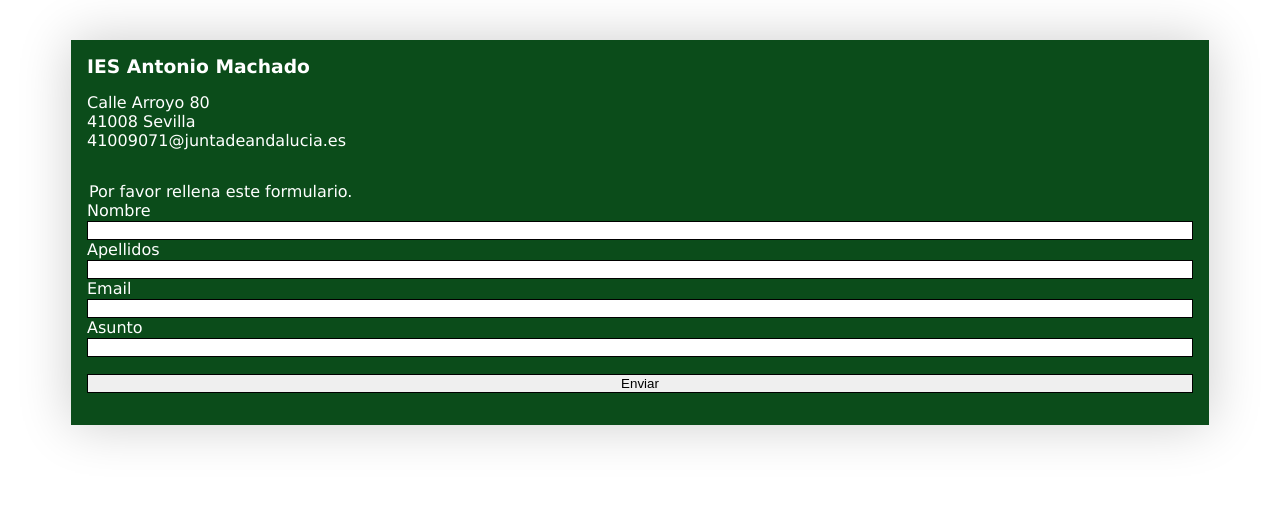
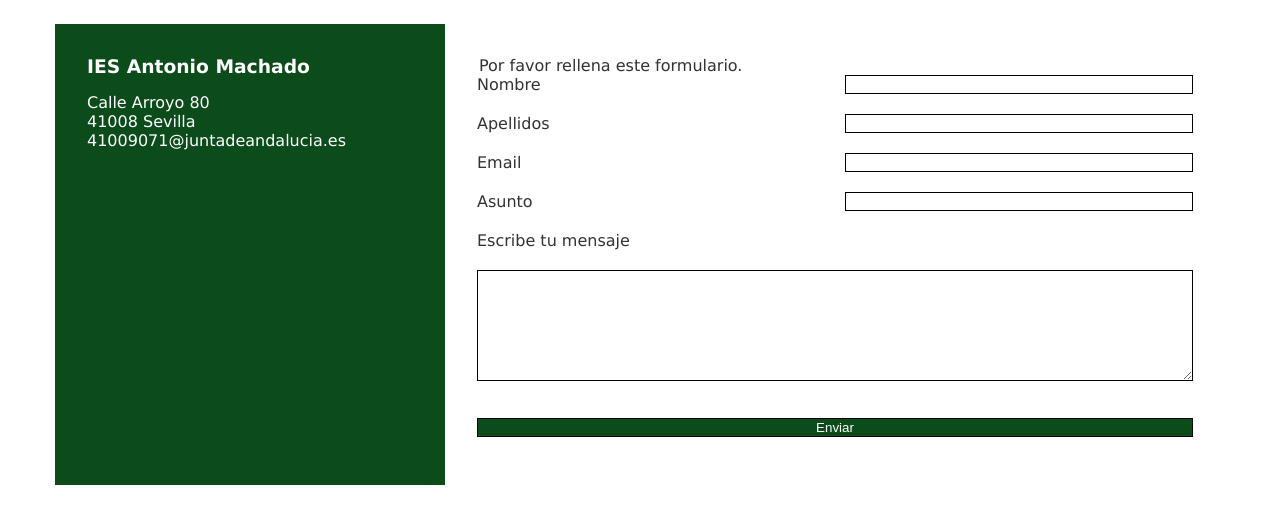
Before and after one commit to silviavarela96/Lenguaje-Marca, a plain HTML site: page PRÁCTICA EXAMEN 2/ej2.html in a window 1280 px wide. Drawn offline with Linux system fonts and the light colour scheme.

Commit message:
terminado y repasado

```diff
--- a/PRÁCTICA EXAMEN 2/ej2.css
+++ b/PRÁCTICA EXAMEN 2/ej2.css
@@ -11,49 +11,32 @@
   /* Nuestro contenedor */
 .contenedor-principal {
     max-width: 1170px; /* Ancho fijo que tendrá como máximo */
-    /* Centramos la caja */
     margin-left: auto;
     margin-right: auto;
-
-    /*relleno del documento*/
-    padding: 1em;
+    padding: 1em;/*relleno del documento*/
   }
 
-  /* Afectará al estilo de los contactos
-  Márgenes a 0 para los elementos h3 y ul
-  Aparecerán uno encima de otro */
-h3,
-ul {
+  /* margin=0 para los elementos h3 y ul aparecerán uno encima de otro */
+h3,ul {
   margin: 0;
 }
 
 h3 {
-    margin-bottom: 1rem;
+  margin-bottom: 1rem;
   } /*separación*/
 
 
-/* Cuando el usuario ponga el foco sobre cualquier
-entrada del formulario la resalto en gold */
-input:focus,
-textarea:focus {
+/*cambia los campos a editar del formulario cuando se pulsa*/
+input:focus, textarea:focus {
   outline: 3px solid gold;
 }
 
-/* Estilo predeterminado para los
-elementos de entrada del formulario y
-el botón */
-input,
-textarea,
-button {
+/*elemtos del formulario con estilo específico*/
+input, textarea, button {
   width: 100%;
   border: 1px solid #000;
 }
 
-/* Defino una sombra para nuestro
-envoltorio */
-.contenedor2 {
-  box-shadow: 0 0 50px 0 rgba(0, 0, 0, 0.2);
-}
 
 /* Todos los elementos que se encuentren
 dentro del envoltorio tendrán un mismo
@@ -63,19 +46,60 @@
   }
 
   ul {
-    list-style: none; /* Elimino los puntos */
+    list-style: none; /*se eliminan los puntos*/
     padding: 0;
   }
 
-  /* Los contactos tienen un color blanco
-sobre fondo con tono verde */
-.contenedor2 {
+/*estilo específico del menú izquierdo*/
+.menu {
     background: rgb(11, 76, 26);;
     color: #fff;
   }
 
-  /* Estilo de la clase que contiene
-tanto el formulario como el encabezado */
 .form {
-    background: #fff;
+  background: #fff;
+}
+
+form {
+  display: grid; /*elemento flexible, cuando se hace la pantalla pequeña tiene que bajar y colocarse en columna*/
+  grid-template-columns: 1fr 1fr; /*mismo espacio para las dos columnas*/
+  grid-gap: 20px; /*espacio entre elementos*/
+}
+
+form label {
+  display: block;
+} /*coloca los elementos del formulario en columna*/
+
+
+/*el botón y el textarea tiene que extenderse*/
+.boton , .mensaje {
+  grid-column: 1 / 3;
+}
+
+button {
+  background: rgb(11, 76, 26);
+  color: #fff;
+  width: 100%;
+}
+
+/*cuando paso el cursor sobre el botón*/
+button:hover, button:focus {
+  background: rgb(11, 76, 26, 0.8);
+}
+
+/*FORMATO RESPONSIVO: este estilo será cuando la ventana sea GRANDE*/
+
+@media (min-width: 700px) {
+  .contenedor2 {
+    display: grid;
+    grid-template-columns: 1fr 2fr; /*la parte derecha ocupa el doble*/
   }
+
+  .contenedor2 > * {
+    padding: 2em 2em;
+  }
+
+  .contenedor-principal {
+    padding: 0; /*se elimina relleno*/
+  }
+}
--- a/PRÁCTICA EXAMEN 2/ej2.html
+++ b/PRÁCTICA EXAMEN 2/ej2.html
@@ -33,7 +33,10 @@
                 <label for="text">Asunto</label>
                 <input type="text" id="asunto">
 
-                <p class="full-width">
+                <label for="mensaje">Escribe tu mensaje</label>
+                <textarea name="mensaje" id="mensaje" cols="30" rows="7" class="mensaje"></textarea>
+
+                <p class="boton">
                     <button>Enviar</button>
                 </p>
             </form>
```
